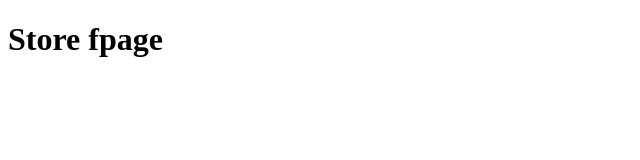
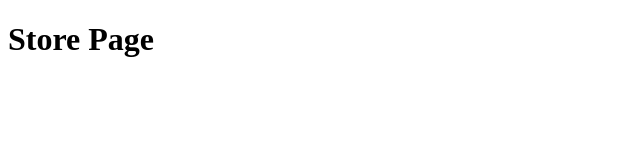
Before and after one commit to TerrainDev/v1, a Next.js app: page /store in a window 1280 px wide. Shown: the top 160 px of the page, without its empty margins (0-640 px from the left). Built offline with nearby package versions, Linux system fonts and the light colour scheme.

Commit message:
test remote

```diff
--- a/pages/store.js
+++ b/pages/store.js
@@ -2,7 +2,7 @@ export default function Home() {
   return (
     <div className="flex flex-col items-center justify-center min-h-screen py-2 bg-blue-200">
       <main className="flex flex-col items-center justify-center w-full flex-1 px-20 ">
-        <h1 className="text-6xl font-bold">Store fpage</h1>
+        <h1 className="text-6xl font-bold">Store Page</h1>
       </main>
     </div>
   );
```
